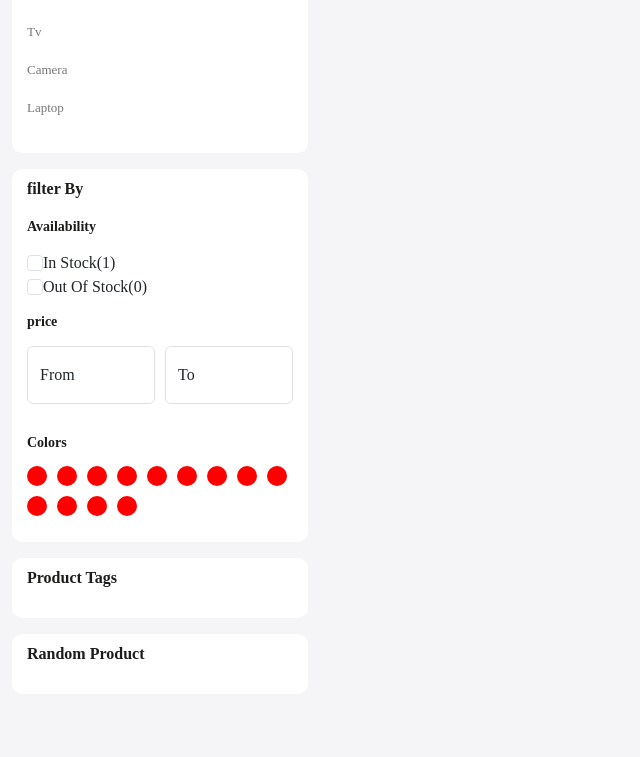
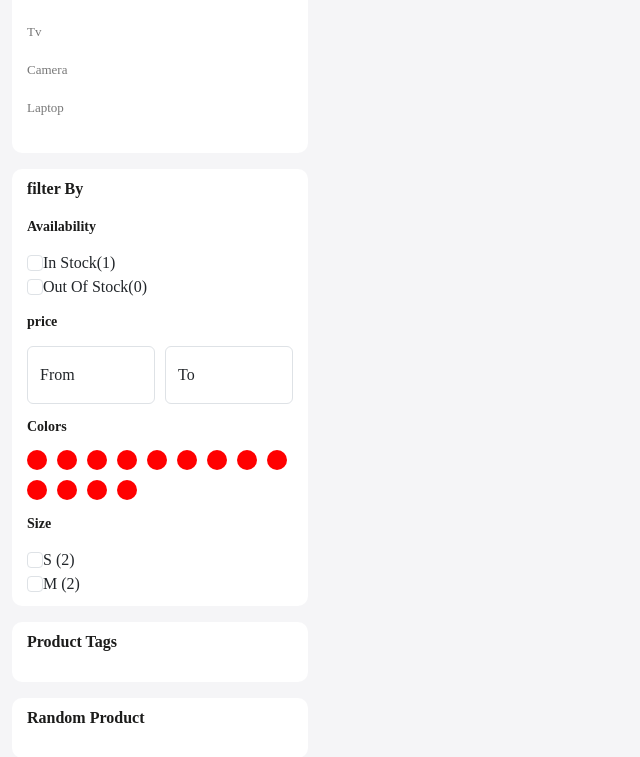
Before and after one commit to uwingabirejoselyne/learn-ecommerce-ui, a React (Create React App) app: page /store in a window 1280 px wide. Shown: the part 424-1181 px from the top of the page, without its empty margins (0-640 px from the left). Built offline with nearby package versions, Linux system fonts and the light colour scheme.

Commit message:
adding size part

```diff
--- a/src/pages/OurStore.js
+++ b/src/pages/OurStore.js
@@ -45,18 +45,17 @@ const OurStore = () => {
                   </div>
                   <h5 className="sub-title">price</h5>
                   <div className='d-flex align-items-center gap-10'>
-                    <div className="form-floating mb-3">
+                    <div className="form-floating ">
                       <input type="email" className="form-control py-1" id="floatingInput" placeholder="From" />
                       <label htmlFor="floatingInput">From</label>
                     </div>
-                    <div className="form-floating mb-3">
+                    <div className="form-floating ">
                       <input type="email" className="form-control py-1" id="floatingInput1" placeholder="To" />
                       <label htmlFor="floatingInput1">To</label>
                     </div>
                   </div>
                   <h5 className="sub-title">Colors</h5>
                   <div>
-                    <div>
                       <ul className='colors ps-0'>
                         <li></li>
                         <li></li>
@@ -72,6 +71,20 @@ const OurStore = () => {
                         <li></li>
                         <li></li>
                       </ul>
+                  </div>
+                  <h5 className="sub-title">Size</h5>
+                  <div>
+                  <div className="form-chek">
+                      <input type="checkbox" className='form-check-input' value="" id="color-1" />
+                      <label className='form-check-label'>
+                        S (2)
+                      </label>
+                    </div>
+                    <div className="form-chek">
+                      <input type="checkbox" className='form-check-input' value="" id="color-2" />
+                      <label className='form-check-label'>
+                        M (2)
+                      </label>
                     </div>
                   </div>
                 </div>
```
